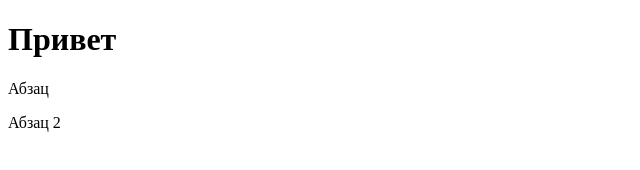
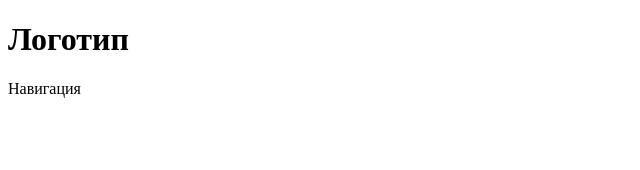
Before and after one commit to Sanwed/Train, a plain HTML site: page index.html in a window 1280 px wide. Shown: the whole page, without its empty margins (0-640 px from the left). Drawn offline with Linux system fonts and the light colour scheme.

Commit message:
feat: add header

```diff
--- a/index.html
+++ b/index.html
@@ -8,8 +8,9 @@
   <title>Document</title>
 </head>
 <body>
-<h1>Привет</h1>
-<p>Абзац</p>
-<p>Абзац 2</p>
+<header>
+  <h1>Логотип</h1>
+  <nav>Навигация</nav>
+</header>
 </body>
 </html>
```
Also changed, not shown: 1 other file.
